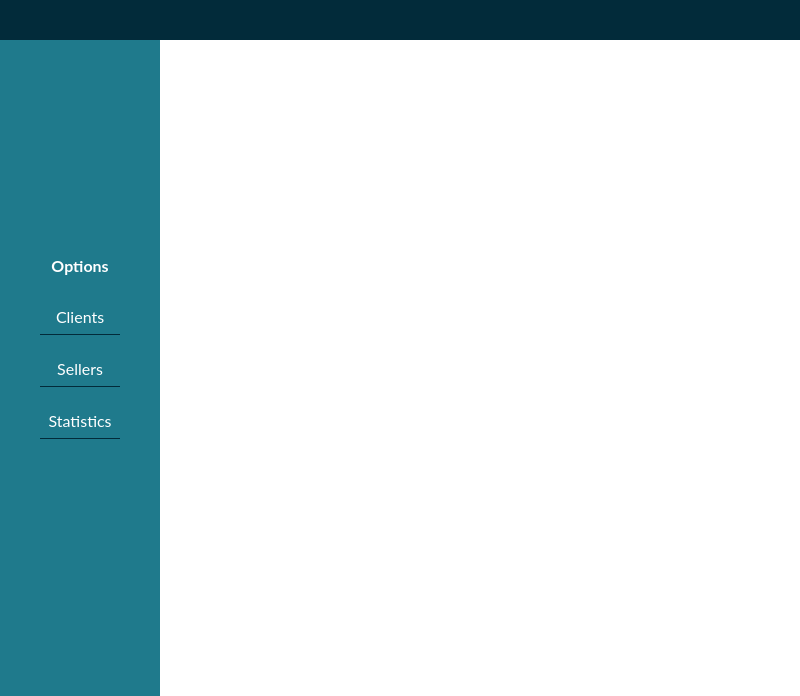
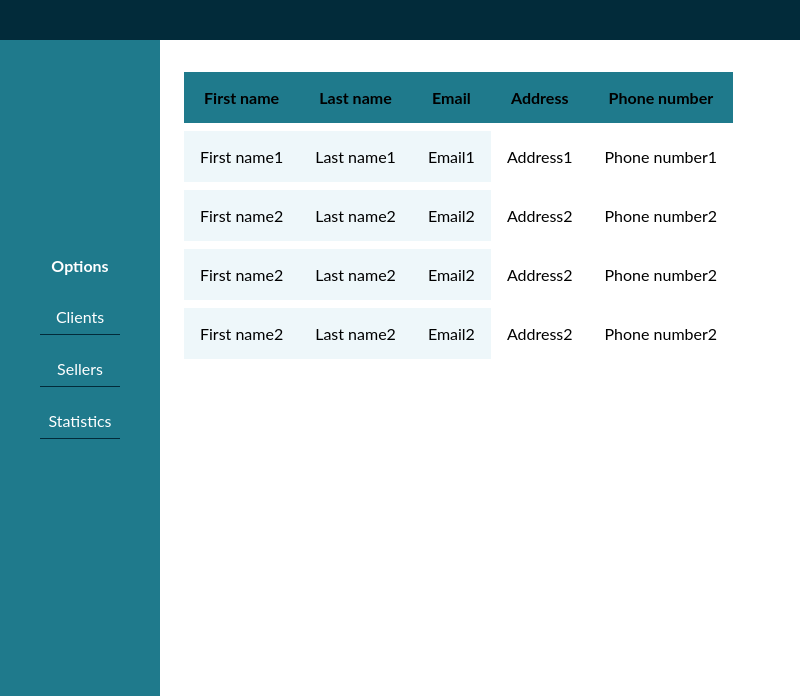
Before and after one commit to Khodor-Hassoun/e-commerce_project, an Electron app: page frontend-admin/seller.html in a window 800 px wide. Shown: the part 104-800 px from the top of the page. Drawn offline with Linux system fonts and the light colour scheme.

Commit message:
Added table of sellers info

```diff
--- a/frontend-admin/seller.html
+++ b/frontend-admin/seller.html
@@ -22,6 +22,51 @@
                 <li>Statistics</li>
             </ul>
         </div>
+
+        <div class="info_container">
+            <table class="info">
+                <tr>
+                    <th>First name</th>
+                    <th>Last name</th>
+                    <th>Email</th>
+                    <th>Address</th>
+                    <th>Phone number</th>
+                </tr>
+
+                <tr>
+                    <td>First name1</td>
+                    <td>Last name1</td>
+                    <td>Email1</td>
+                    <td>Address1</td>
+                    <td>Phone number1</td>
+                </tr>
+
+                <tr>
+                    <td>First name2</td>
+                    <td>Last name2</td>
+                    <td>Email2</td>
+                    <td>Address2</td>
+                    <td>Phone number2</td>
+                </tr>
+
+                <tr>
+                    <td>First name2</td>
+                    <td>Last name2</td>
+                    <td>Email2</td>
+                    <td>Address2</td>
+                    <td>Phone number2</td>
+                </tr>
+
+                <tr>
+                    <td>First name2</td>
+                    <td>Last name2</td>
+                    <td>Email2</td>
+                    <td>Address2</td>
+                    <td>Phone number2</td>
+                </tr>
+
+            </table>
+        </div>
     </div>
 
 
```
